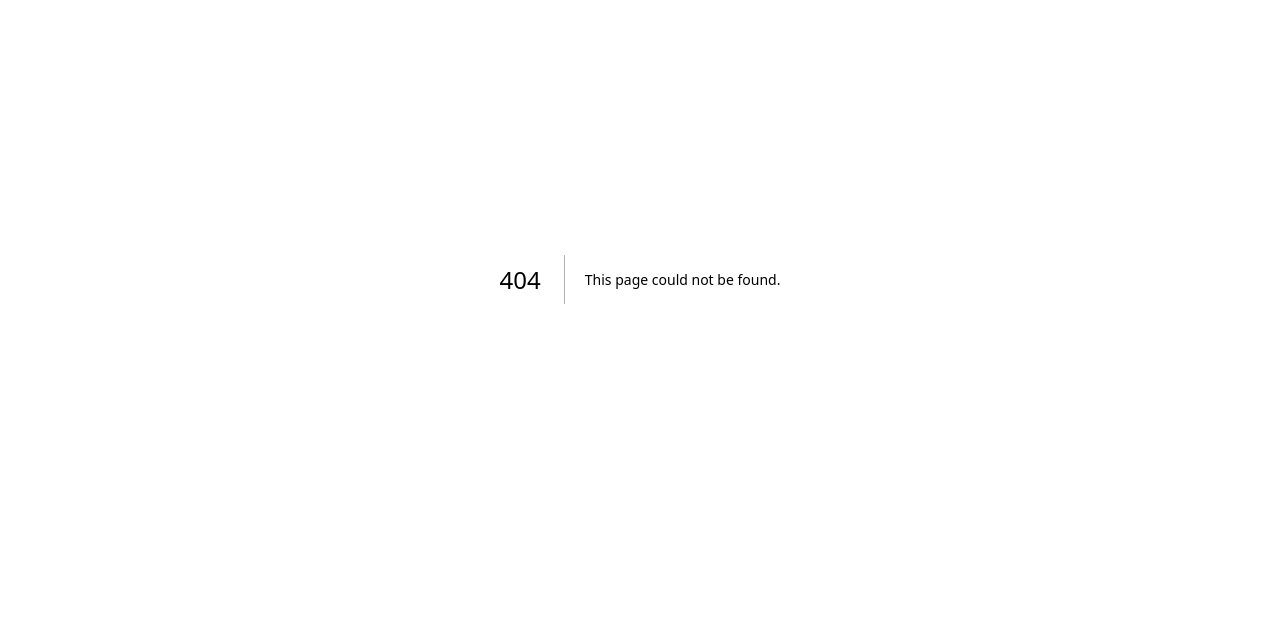
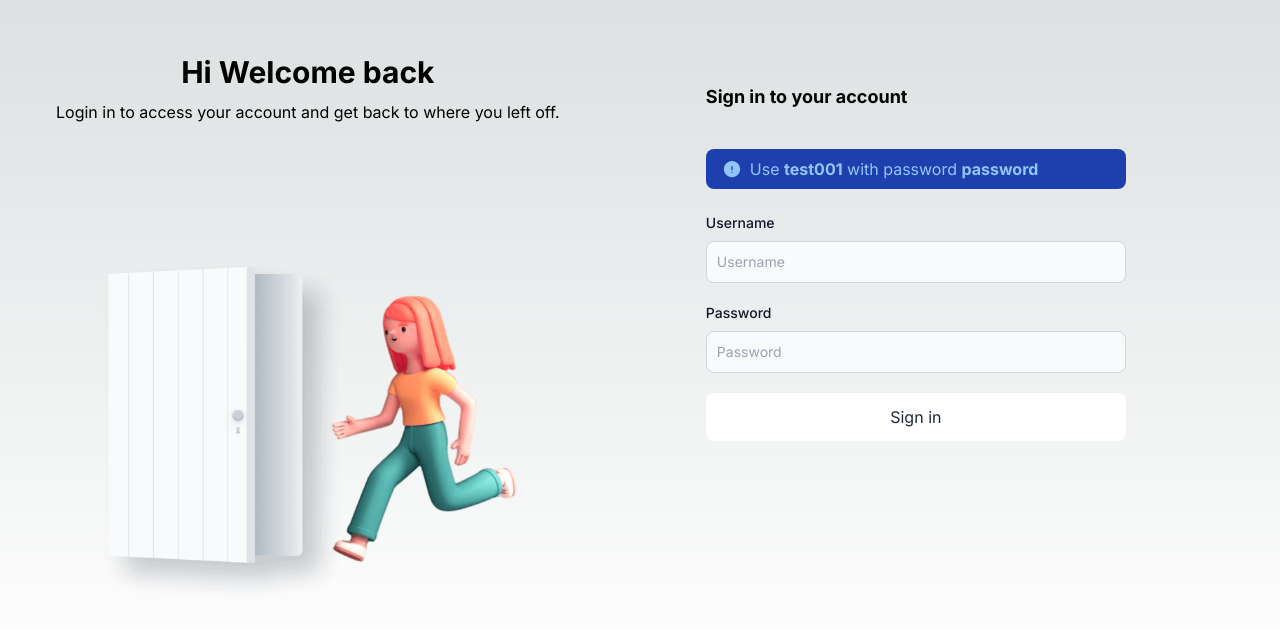
Before and after one commit to Thanasak1412/client, a Next.js app: page /auth/login in a window 1280 px wide. Before the commit this address had no page. Shown: the part 121-750 px from the top of the page. Built offline with nearby package versions, Linux system fonts and the light colour scheme.

Commit message:
wip: login page

```diff
--- /dev/null
+++ b/src/app/(auth)/auth/login/page.tsx
@@ -0,0 +1,43 @@
+import Image from '@/app/ui/image';
+import { cn } from '@/app/utils/client';
+import LoginForm from '@/app/ui/login-form';
+
+export default function Page() {
+  console.log('render login')
+
+  return (
+    <main className="container h-screen py-16">
+      <div className="flex flex-row items-center h-full">
+        {/* PARAGRAPH SECTION */}
+        <div className="flex flex-col h-full px-6">
+          <div className="flex flex-col items-center justify-center flex-1 space-y-4">
+            <h3 className="text-3xl font-bold leading-6">Hi Welcome back</h3>
+
+            <p className="text-base font-normal text-center">
+              Login in to access your account and get back to where you left off.
+            </p>
+          </div>
+
+          <Image
+            src="/illustration_login.png"
+            alt="Login account"
+            className="flex-[0.3] hidden md:block"
+            fill
+            style={{ objectPosition: 'center' }}
+            sizes="(min-width: 1024px) 432px, 100%"
+          />
+        </div>
+
+        <div
+          className={cn(
+            'flex flex-1 items-center justify-center',
+            'md:px-0 md:py-[calc(72px+24px)]'
+          )}
+        >
+          {/* LOGIN FORM SECTION */}
+          <LoginForm />
+        </div>
+      </div>
+    </main>
+  );
+}
--- /dev/null
+++ b/src/app/lib/actions/auth.ts
@@ -0,0 +1,59 @@
+'use server';
+
+import { redirect } from 'next/navigation';
+import { cookies } from 'next/headers';
+import { z } from 'zod';
+
+import axios from '../../utils/axios';
+import { PATH_API, PATH_DASHBOARD } from '../../routes/paths';
+
+const FormState = z.object({
+  username: z.string().min(6),
+  password: z.string().min(8),
+});
+
+export async function authenticate(
+  _prevState: string | null | undefined,
+  formData: FormData
+): Promise<string | undefined> {
+  const validatedFields = FormState.safeParse({
+    username: formData.get('username'),
+    password: formData.get('password'),
+  });
+
+  if (!validatedFields.success) {
+    return 'Invalid credentials';
+  }
+
+  const { username, password } = validatedFields.data;
+
+  let isAuthenticate = false;
+  try {
+    const response = await axios.post<{ username: string; access_token: string }>(
+      PATH_API.auth.login,
+      {
+        username,
+        password,
+      }
+    );
+
+    const { status, data } = response;
+
+    if (status === 201 && !!data) {
+      const cookieStore = cookies();
+
+      cookieStore.set('accessToken', data.access_token);
+      cookieStore.set('username', data.username);
+
+      isAuthenticate = true;
+    }
+  } catch (error) {
+    console.error('error => ', error);
+
+    return error ? JSON.stringify(error) : 'Failed to sign in';
+  } finally {
+    if (isAuthenticate) {
+      redirect(PATH_DASHBOARD.todo);
+    }
+  }
+}
--- a/src/app/page.tsx
+++ b/src/app/page.tsx
@@ -1,18 +1,34 @@
-import Image from "./ui/image";
+import NextLink from 'next/link';
+
+import Image from './ui/image';
+import { cn } from './utils/client';
 
 export default function Home() {
   return (
     <main className="flex flex-col items-center min-h-screen p-24 md:justify-between">
       <h2 className="text-2xl font-bold text-center md:text-4xl">TODO LIST</h2>
 
-      <div className="w-full mt-4">
+      <div className="flex flex-row items-center justify-between w-full mt-4">
         <Image
           src="/illustration_dashboard.png"
           alt="Illustration of the todo"
           fill
-          style={{ objectPosition: "top" }}
+          style={{ objectPosition: 'top' }}
           sizes="(min-width: 1024px) 1000px, 100%"
+          className="flex-1"
         />
+
+        <NextLink
+          href="/auth/login"
+          className={cn(
+            'rounded-lg border-0 h-12 align-middle text-base',
+            'inline-flex items-center justify-center',
+            'hover:shadow-md py-2 px-4 text-gray-800 bg-white hover:bg-gray-400',
+            "flex-[0.2]"
+          )}
+        >
+          Get Started
+        </NextLink>
       </div>
     </main>
   );
--- a/src/app/routes/paths.ts
+++ b/src/app/routes/paths.ts
@@ -17,4 +17,7 @@ export const PATH_API = {
   todo: {
     create: '/todo',
   },
+  auth: {
+    login: path(ROOTS_AUTH, '/login'),
+  },
 };
--- /dev/null
+++ b/src/app/ui/button.tsx
@@ -0,0 +1,30 @@
+'use client';
+
+import { type ButtonHTMLAttributes } from 'react';
+import { cn } from '../utils/client';
+
+interface Props extends Omit<ButtonHTMLAttributes<HTMLButtonElement>, 'disabled'> {
+  disabled?: boolean;
+}
+
+export default function Button({
+  children,
+  className,
+  disabled = false,
+  ...other
+}: Readonly<Props>) {
+  return (
+    <button
+      type="button"
+      className={cn(
+        'rounded-lg border-0 h-12 align-middle cursor-pointer inline-flex items-center justify-center',
+        'hover:shadow-md py-2 px-4',
+        className
+      )}
+      disabled={disabled}
+      {...other}
+    >
+      {children}
+    </button>
+  );
+}
--- a/src/app/ui/image.tsx
+++ b/src/app/ui/image.tsx
@@ -1,19 +1,17 @@
-import NextImage, { ImageProps } from "next/image";
+import NextImage, { ImageProps } from 'next/image';
 
-interface Props extends Omit<ImageProps, "src" | "alt"> {
+import { cn } from '../utils/client';
+
+interface Props extends Omit<ImageProps, 'src' | 'alt'> {
   src: string;
   alt?: string;
+  className: string;
 }
 
-export default function Image({ src, alt = "", ...other }: Readonly<Props>) {
+export default function Image({ src, alt = '', className, ...other }: Readonly<Props>) {
   return (
-    <div className="relative w-full pb-[56.25%]">
-      <NextImage
-        src={src}
-        alt={alt}
-        style={{ objectFit: "cover", ...other.style }}
-        {...other}
-      />
+    <div className={cn('relative w-full pb-[56.25%]', className)}>
+      <NextImage src={src} alt={alt} style={{ objectFit: 'cover', ...other.style }} {...other} />
     </div>
   );
 }
--- /dev/null
+++ b/src/app/ui/login-form.tsx
@@ -0,0 +1,122 @@
+'use client';
+
+import { useFormState, useFormStatus } from 'react-dom';
+import { ExclamationCircleIcon } from '@heroicons/react/24/solid';
+
+import { authenticate } from '../lib/actions/auth';
+import { cn } from '../utils/client';
+import Button from './button';
+
+export default function LoginForm() {
+  const [errorMessage, dispatch] = useFormState(authenticate, null);
+
+  return (
+    <div className="max-w-[420px] w-full flex flex-col">
+      <h5 className="mb-10 text-lg font-bold leading-6">Sign in to your account</h5>
+      <div
+        className={cn(
+          'flex flex-row space-x-2 items-center',
+          'px-4 py-2 rounded-lg mb-6',
+          'text-blue-300 bg-blue-800'
+        )}
+      >
+        <ExclamationCircleIcon className="size-5 text-inherit" />
+        <p>
+          Use <strong>test001</strong> with password <strong>password</strong>
+        </p>
+      </div>
+
+      {/* INPUT FORM SECTION */}
+      <form action={dispatch}>
+        <div className="mb-5">
+          <label
+            htmlFor="username"
+            className="block mb-2 text-sm font-medium text-gray-900 dark:text-white"
+          >
+            Username
+          </label>
+          <input
+            type="text"
+            id="username"
+            name="username"
+            className={cn(
+              'bg-gray-50 border border-gray-300 text-gray-900 text-sm rounded-lg',
+              'focus:right-blue-500 focus:border-blue-500 block w-full p-2.5 dark:bg-gray-700',
+              'dark:border-gray-600 dark:placeholder-gray-400 dark:text-white dark:focus:ring-blue-500 dark:focus:border-blue-500'
+            )}
+            placeholder="Username"
+            required
+          />
+        </div>
+
+        <div className="mb-5">
+          <label
+            htmlFor="password"
+            className="block mb-2 text-sm font-medium text-gray-900 dark:text-white"
+          >
+            Password
+          </label>
+          <input
+            type="password"
+            id="password"
+            name="password"
+            className={cn(
+              'bg-gray-50 border border-gray-300 text-gray-900 text-sm rounded-lg',
+              'focus:right-blue-500 focus:border-blue-500 block w-full p-2.5 dark:bg-gray-700',
+              'dark:border-gray-600 dark:placeholder-gray-400 dark:text-white dark:focus:ring-blue-500 dark:focus:border-blue-500'
+            )}
+            placeholder="Password"
+            required
+          />
+        </div>
+
+        <LoginButton />
+
+        {/* ERROR MESSAGE SECTION */}
+        <div className="flex items-end h-8 space-x-1" aria-live="polite" aria-atomic="true">
+          {errorMessage && (
+            <>
+              <ExclamationCircleIcon className="text-red-500 size-5" />
+              <p className="text-sm text-red-500">{errorMessage}</p>
+            </>
+          )}
+        </div>
+      </form>
+    </div>
+  );
+}
+
+function LoginButton() {
+  const { pending } = useFormStatus();
+
+  return (
+    <Button
+      aria-disabled={pending}
+      className="w-full text-gray-800 bg-white hover:bg-gray-400 hover:text-gray-800"
+      type="submit"
+    >
+      Sign in
+      {pending && (
+        <output className="ml-2">
+          <svg
+            aria-hidden="true"
+            className="inline w-4 h-4 text-gray-200 animate-spin dark:text-gray-600 fill-blue-600"
+            viewBox="0 0 100 101"
+            fill="none"
+            xmlns="http://www.w3.org/2000/svg"
+          >
+            <path
+              d="M100 50.5908C100 78.2051 77.6142 100.591 50 100.591C22.3858 100.591 0 78.2051 0 50.5908C0 22.9766 22.3858 0.59082 50 0.59082C77.6142 0.59082 100 22.9766 100 50.5908ZM9.08144 50.5908C9.08144 73.1895 27.4013 91.5094 50 91.5094C72.5987 91.5094 90.9186 73.1895 90.9186 50.5908C90.9186 27.9921 72.5987 9.67226 50 9.67226C27.4013 9.67226 9.08144 27.9921 9.08144 50.5908Z"
+              fill="currentColor"
+            />
+            <path
+              d="M93.9676 39.0409C96.393 38.4038 97.8624 35.9116 97.0079 33.5539C95.2932 28.8227 92.871 24.3692 89.8167 20.348C85.8452 15.1192 80.8826 10.7238 75.2124 7.41289C69.5422 4.10194 63.2754 1.94025 56.7698 1.05124C51.7666 0.367541 46.6976 0.446843 41.7345 1.27873C39.2613 1.69328 37.813 4.19778 38.4501 6.62326C39.0873 9.04874 41.5694 10.4717 44.0505 10.1071C47.8511 9.54855 51.7191 9.52689 55.5402 10.0491C60.8642 10.7766 65.9928 12.5457 70.6331 15.2552C75.2735 17.9648 79.3347 21.5619 82.5849 25.841C84.9175 28.9121 86.7997 32.2913 88.1811 35.8758C89.083 38.2158 91.5421 39.6781 93.9676 39.0409Z"
+              fill="currentFill"
+            />
+          </svg>
+          <span className="sr-only">Loading...</span>
+        </output>
+      )}
+    </Button>
+  );
+}
```
Also changed, not shown: public/illustration_login.png (added).
